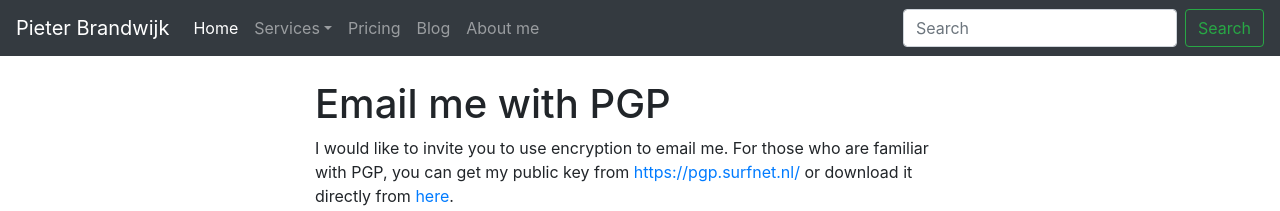
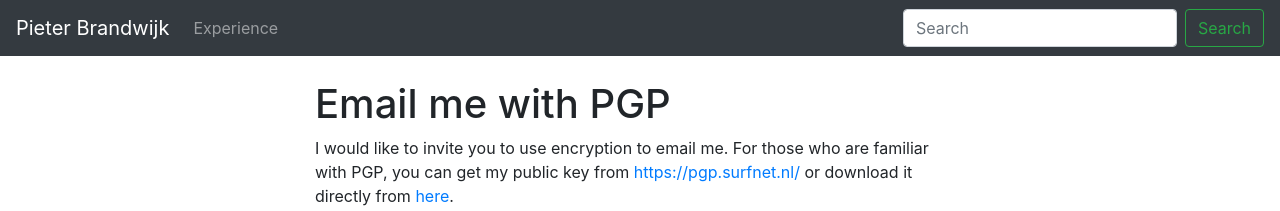
Before and after one commit to pbrandwijk/pbrandwijk.github.io, a Jekyll site: the page built from pgp.md, in a window 1280 px wide. Shown: the top 211 px of the page. Built offline with Jekyll 4.4.1, drawn with Linux system fonts in a browser that asks for light colours; nearby versions of some CDN libraries; library files that are not in the unit come from our copies; comment, search, counter and statistics services are not loaded.

Commit message:
Change rendering of navigation pages

```diff
--- a/_includes/header.html
+++ b/_includes/header.html
@@ -7,26 +7,14 @@
 
     <div class="collapse navbar-collapse" id="navbarsExampleDefault">
       <ul class="navbar-nav mr-auto">
-        <li class="nav-item active">
-          <a class="nav-link" href="{{ site.baseurl }}/">Home <span class="sr-only">(current)</span></a>
-        </li>
-        <li class="nav-item dropdown">
-          <a class="nav-link dropdown-toggle" href="{{ site.baseurl }}/" id="dropdown01" data-toggle="dropdown" aria-haspopup="true" aria-expanded="false">Services</a>
-          <div class="dropdown-menu" aria-labelledby="dropdown01">
-            <a class="dropdown-item" href="#">Development Quality Assessment</a>
-            <a class="dropdown-item" href="#">Quality Coaching for Management</a>
-          </div>
-        </li>
-        <li class="nav-item">
-          <a class="nav-link" href="{{ site.baseurl }}/">Pricing</a>
-        </li>
-        <li class="nav-item">
-          <a class="nav-link" href="{{ site.baseurl }}/blog.html">Blog</a>
-        </li>
-        <li class="nav-item">
-          <a class="nav-link" href="{{ site.baseurl }}/about.html">About me</a>
-        </li>
-
+        {% assign navigation_pages = site.pages | sort: 'navigation_weight' %}
+        {% for my_page in navigation_pages %}
+          {% if my_page.title and my_page.navigation_weight %}
+            <li class="nav-item {% if page.url == my_page.url %}active{% endif %}">
+              <a class="nav-link" href="{{ my_page.url | prepend: site.baseurl }}">{{ my_page.title }}</a>
+            </li>
+          {% endif %}
+        {% endfor %}
       </ul>
       <form class="form-inline my-2 my-lg-0">
         <input class="form-control mr-sm-2" type="text" placeholder="Search" aria-label="Search">
```
